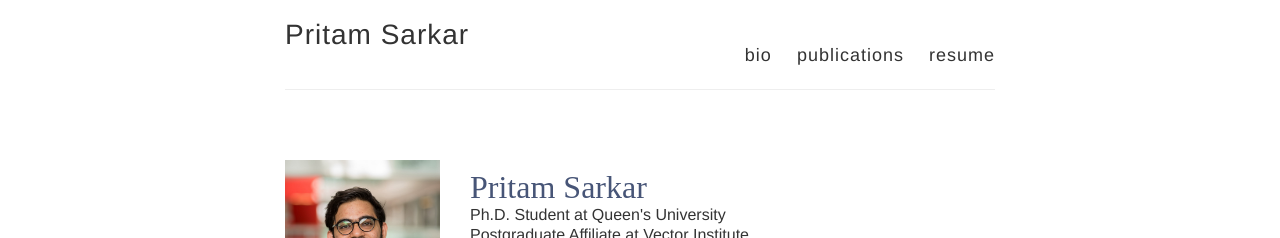
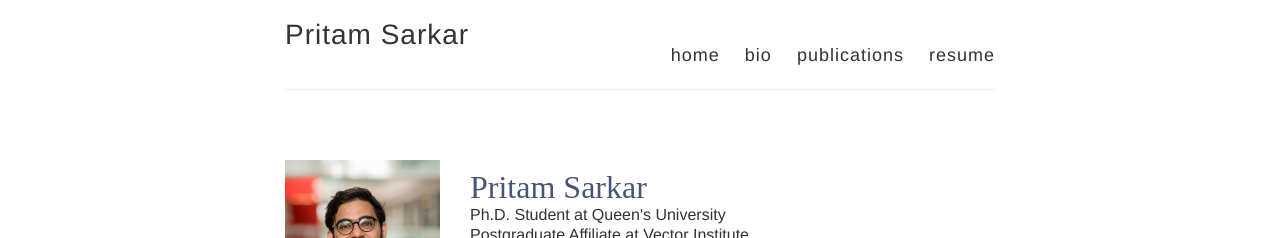
Before and after one commit to pritamqu/pritamqu.github.io, a Jekyll site: the page built from index.md, in a window 1280 px wide. Shown: the top 238 px of the page. Built offline with Jekyll 4.4.1, drawn with Linux system fonts in a browser that asks for light colours.

Commit message:
Update default.html

```diff
--- a/_layouts/default.html
+++ b/_layouts/default.html
@@ -35,6 +35,7 @@
           </div>
 
           <nav>
+            <a href="{{ site.baseurl }}/">home</a>
             <a href="{{ site.baseurl }}/bio">bio</a>
             <a href="{{ site.baseurl }}/publications">publications</a>
             <a href="{{ site.baseurl }}/files/sarkar_resume.pdf">resume</a>
```
